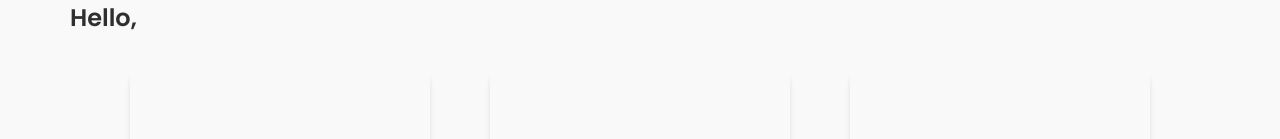
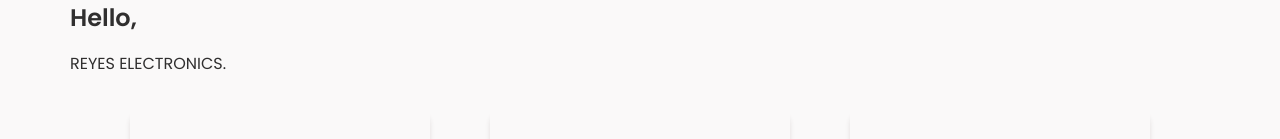
Before and after one commit to MarkRyuo/SalesInventoryManagementSystem_SIMS, a React (Vite) app in the folder client/: page /SDashboard in a window 1280 px wide. Shown: the part 417-556 px from the top of the page. Built offline with nearby package versions, Linux system fonts and the light colour scheme.

Commit message:
Update: System

```diff
--- a/client/src/pages/StaffPages/SDashboard.jsx
+++ b/client/src/pages/StaffPages/SDashboard.jsx
@@ -22,6 +22,8 @@
             <div className="mainContainer">
                 <Image src="https://i.pinimg.com/control/564x/6a/61/32/6a6132119767a37330924720a5733a96.jpg" roundedCircle />
                 <p className="fs-4"><span className="fw-semibold">Hello, </span> <span>{/* fetch the gender if male is Mr if female is Ms */}</span> {/* fetch staff firstname and lastname */}</p>
+                <p>REYES ELECTRONICS.</p>
+                <p>{/* Add a realtime date */}</p>
             </div>
 
             <Row className={SDashboardCss.rowContainer}>
```
